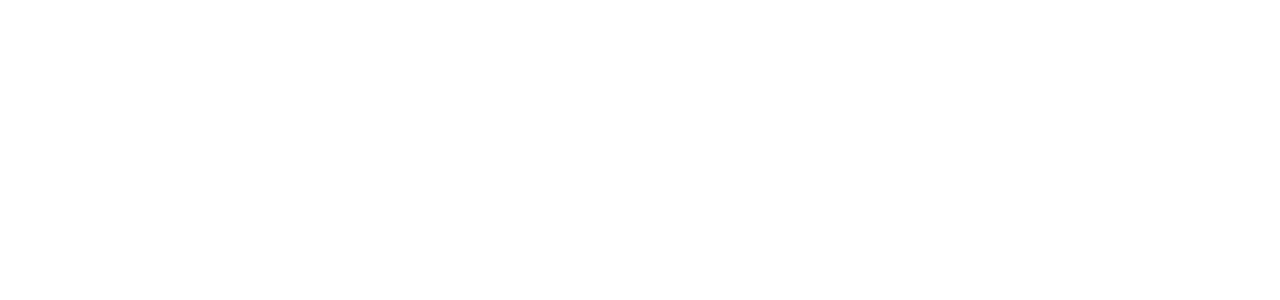
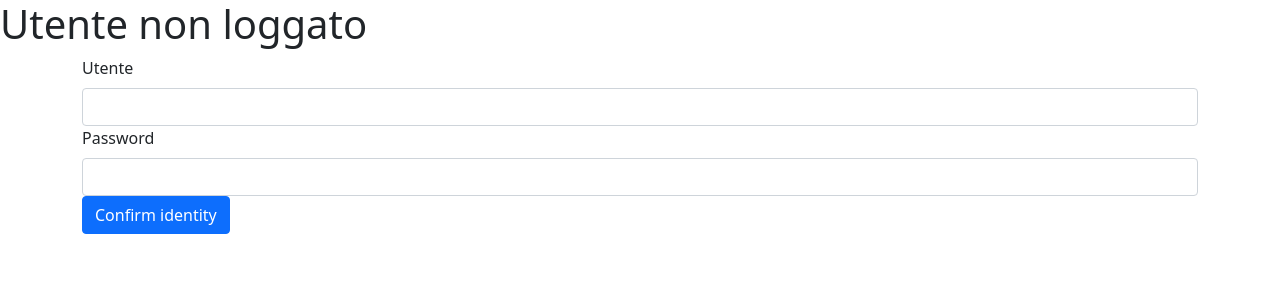
Before and after one commit to ingEnricoGiorgi/corso-magento-php, a PHP site: page /login.php in a window 1280 px wide. Before the commit the part shown is empty. Shown: the top 300 px of the page. Run offline with PHP 8.4, Linux system fonts and the light colour scheme.

Commit message:
esercizio fatto

```diff
--- a/lezioni/lezione6/login.php
+++ b/lezioni/lezione6/login.php
@@ -11,3 +11,63 @@
         end if
     end if
  -->
+ <?php
+        $messaggio = null;
+        if ($_REQUEST['password'] ?? null){
+            $password = htmlspecialchars($_REQUEST['password']);
+            if (password_verify($password, password_hash('mia-pwd', PASSWORD_DEFAULT))){
+                //password corretta
+                setcookie('login','ok', strtotime("+1 minutes"));
+                $messaggio = "Benvenuto Utente";
+            }else{
+                $messaggio = "Password non corretta!";
+            }
+        }else{
+            if ($_COOKIE["login"] ?? null){
+                $messaggio = "Utente già loggato";
+            }else{
+                $messaggio = "Utente non loggato";
+            }
+        }
+ ?>
+ <!doctype html>
+<html lang="en">
+  <head>
+    <!-- Required meta tags -->
+    <meta charset="utf-8">
+    <meta name="viewport" content="width=device-width, initial-scale=1">
+
+    <!-- Bootstrap CSS -->
+    <link href="https://cdn.jsdelivr.net/npm/bootstrap@5.1.3/dist/css/bootstrap.min.css" rel="stylesheet" integrity="sha384-1BmE4kWBq78iYhFldvKuhfTAU6auU8tT94WrHftjDbrCEXSU1oBoqyl2QvZ6jIW3" crossorigin="anonymous">
+
+    <title>cookie e login</title>
+  </head>
+  <body>
+    <h1><?php echo $messaggio ?></h1>
+    <div class="container">
+        <div class="row">
+            <div class="col-12">
+                <form action="login.php" method="POST" name="login" enctype="multipart/form-data">
+                    <div class="mb-3">
+                        <label for="user" class="form-label">Utente</label>
+                        <input type="text" class="form-control" id="user" name="user" >
+                        <label for="password" class="form-label">Password</label>
+                        <input type="password" class="form-control" id="password" name="password" >
+                        <button type="submit" class="btn btn-primary mb-3">Confirm identity</button>
+                    </div>
+                </form>
+            </div>
+        </div>
+    </div>
+    <!-- Optional JavaScript; choose one of the two! -->
+
+    <!-- Option 1: Bootstrap Bundle with Popper -->
+    <script src="https://cdn.jsdelivr.net/npm/bootstrap@5.1.3/dist/js/bootstrap.bundle.min.js" integrity="sha384-ka7Sk0Gln4gmtz2MlQnikT1wXgYsOg+OMhuP+IlRH9sENBO0LRn5q+8nbTov4+1p" crossorigin="anonymous"></script>
+
+    <!-- Option 2: Separate Popper and Bootstrap JS -->
+    <!--
+    <script src="https://cdn.jsdelivr.net/npm/@popperjs/core@2.10.2/dist/umd/popper.min.js" integrity="sha384-7+zCNj/IqJ95wo16oMtfsKbZ9ccEh31eOz1HGyDuCQ6wgnyJNSYdrPa03rtR1zdB" crossorigin="anonymous"></script>
+    <script src="https://cdn.jsdelivr.net/npm/bootstrap@5.1.3/dist/js/bootstrap.min.js" integrity="sha384-QJHtvGhmr9XOIpI6YVutG+2QOK9T+ZnN4kzFN1RtK3zEFEIsxhlmWl5/YESvpZ13" crossorigin="anonymous"></script>
+    -->
+  </body>
+</html>
```
